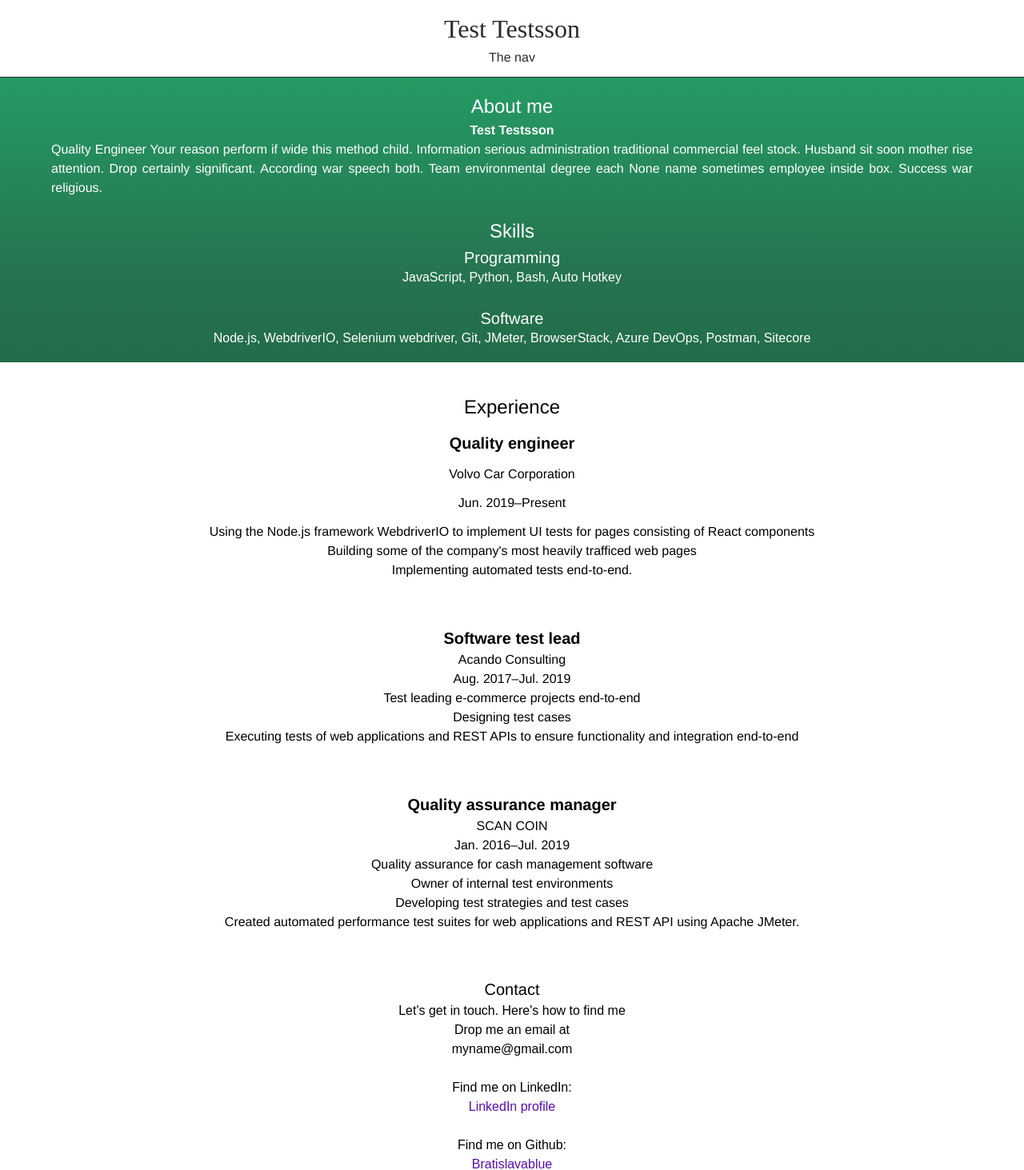
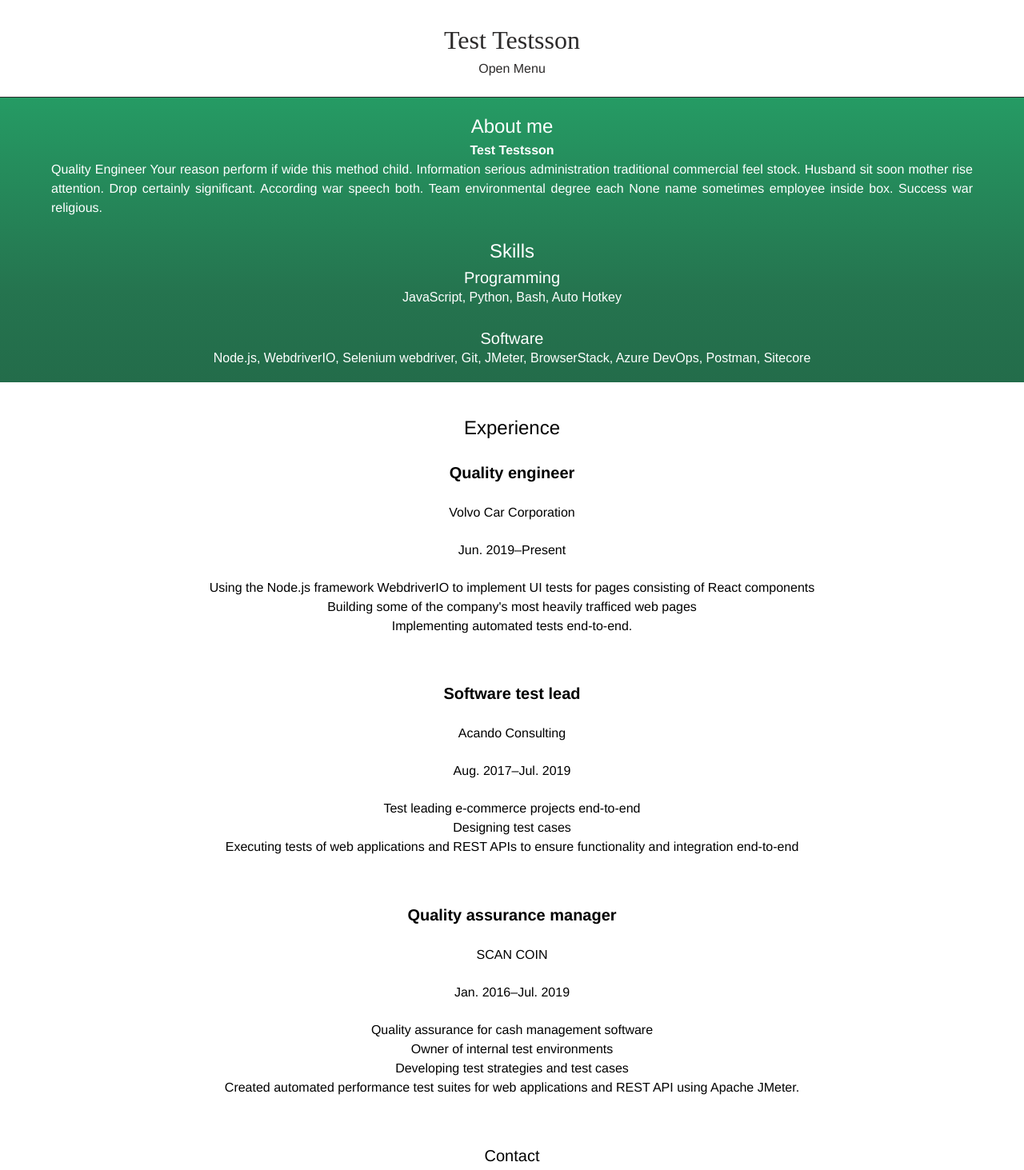
Before and after one commit to tederlandsson/portfolio, a React (Create React App) app: page / in a window 1280 px wide. Shown: the top 1463 px of the page at 80% size. Built offline with nearby package versions, Linux system fonts and the light colour scheme; what webfontloader would draw is missing.

Commit message:
formatting fixes

```diff
--- a/src/App.js
+++ b/src/App.js
@@ -5,7 +5,7 @@ import About from './components/About/About';
 import Experience from './components/Experience/Experience'
 import Contact from './components/Contact/Contact';
 
-import { ThemeProvider } from 'styled-components';
+// import { ThemeProvider } from 'styled-components';
 // import { Theme } from './theme/index';
 import { GlobalStyles } from './theme';
 
--- a/src/components/Experience/Experience.styled.js
+++ b/src/components/Experience/Experience.styled.js
@@ -10,22 +10,20 @@ export const StyledExperience = styled.div`
     margin-bottom: ${Margins.small};
   }
 
-  .experience > ul {
+  ul {
     margin-bottom: ${Margins.large};
   }
 
-  .experience > b {
+  b {
     font-size: ${FontSizes.large};
     margin-bottom: ${Margins.medium};
   }
 
-  .experience > ul > li {
+  ul > li {
   }
 
   .company,
   .dates {
     margin: ${Margins.small} 0 ${Margins.small} 0;
   }
-
-
 `;
--- a/src/components/Footer/Footer.styled.js
+++ b/src/components/Footer/Footer.styled.js
@@ -1,11 +1,13 @@
 import styled from 'styled-components';
-import { FontSizes } from '../../theme';
+import { FontSizes, Colors } from '../../theme';
 
 const StyledFooter = styled.div`
     border-top: 1px solid;
     padding: 2.5% 2.5% 2.5% 2.5%;
     justify-content: left;
-    color: #fff;
+    color: ${Colors.white};
+    background: ${Colors.darkContainerGradient};
+
   }
 
   .footer > p {
--- a/src/components/experience/experience.js
+++ b/src/components/experience/experience.js
@@ -7,8 +7,6 @@ export default class Experience extends Component {
     const volvo = content.volvo;
     const acando = content.acando;
     const scancoin = content.scancoin;
-
-    console.log(content);
 
     return (
       <StyledExperience>
@@ -23,16 +21,16 @@ export default class Experience extends Component {
             ))}
           </ul>
           <b>{acando.role}</b>
-          <p>{acando.company}</p>
-          <p>{acando.started}–{acando.ended}</p>
+          <p className="company">{acando.company}</p>
+          <p className="dates">{acando.started}–{acando.ended}</p>
           <ul>
             {acando.tasks.map((x) => (
               <li>{x}</li>
             ))}
           </ul>
           <b>{scancoin.role}</b>
-          <p>{scancoin.company}</p>
-          <p>{scancoin.started}–{acando.ended}</p>
+          <p className="company">{scancoin.company}</p>
+          <p className="dates">{scancoin.started}–{acando.ended}</p>
           <ul>
             {scancoin.tasks.map((x) => (
               <li>{x}</li>
--- a/src/components/navigation/navigation.js
+++ b/src/components/navigation/navigation.js
@@ -1,9 +1,38 @@
-import React from 'react';
+import React, { useState } from 'react';
+import Burger from '../../shared/Burger';
+import About from '../About/About';
 
 function Navigation() {
+  const [showMenu, setShowMenu] = useState(false)
+
+  let menu
+  let menuMask
+
+  if (showMenu) {
+    menu =
+    <div
+      className="fixed bg-white top-0 left-0 w-2/5 h-full shadow"
+    >
+      The menu
+    </div>
+
+    menuMask =
+    <div
+      className="bg-black fixed top-0 left-0 w-2/5 h-full z-50"
+    >
+      <About />
+    </div>
+  }
+
   return (
     <nav>
-      The nav
+      <div className="menu">
+        <h3 onClick={() => setShowMenu(!showMenu)}>
+          {showMenu ? 'Close menu' : 'Open Menu'}</h3>
+      </div>
+            { menuMask }
+
+      { menu }
     </nav>
   )
 }
--- a/src/theme/index.js
+++ b/src/theme/index.js
@@ -10,8 +10,8 @@ export const FontSizes = {
 };
 
 export const Margins = {
-  xsmall: '6px',
-  small: '12px',
+  xsmall: '1%',
+  small: '2%',
   medium: '3%',
   large: '5%',
   Large: '10%',
@@ -28,6 +28,7 @@ export const Colors = {
   white: '#fff',
   primary: '',
   secondary: '',
+  dark: 'rgb(43,48,54)',
   darkContainerBackGround: 'rgb(35,108,74)',
   darkContainerGradient: 'linear-gradient(0deg, rgba(35,108,74,1) 0%, rgba(36,115,78,0.9962359943977591) 31%, rgba(37,155,100,1) 100%)',
 };
```
